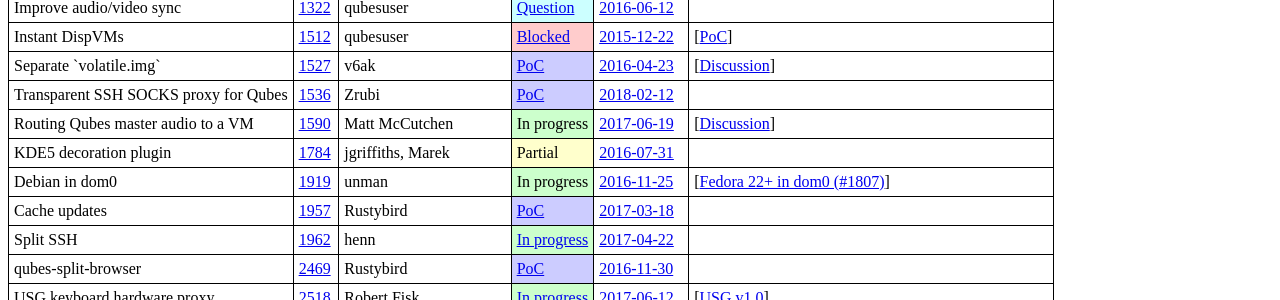
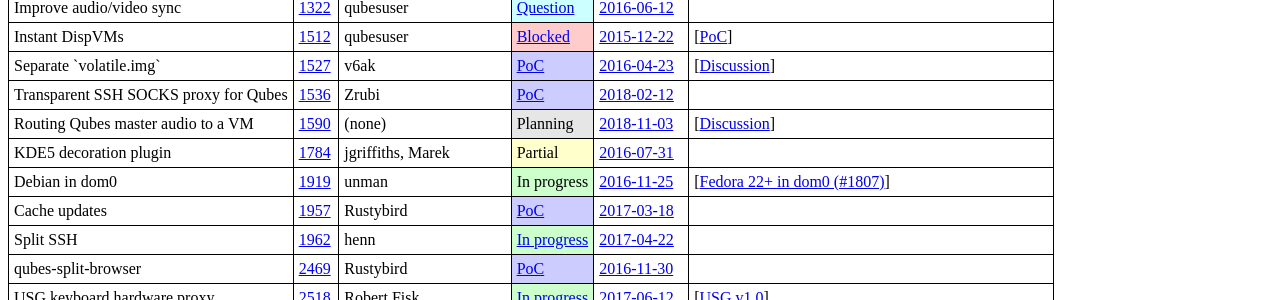
Before and after one commit to QubesOS/qubes-issues, a Jekyll site: the page built from index.md, in a window 1280 px wide. Shown: the part 353-653 px from the top of the page. Built offline with Jekyll 4.4.1, drawn with Linux system fonts in a browser that asks for light colours.

Commit message:
Update #1590

```diff
--- a/_data/features.yml
+++ b/_data/features.yml
@@ -169,13 +169,13 @@
 
 - name   : Routing Qubes master audio to a VM
   issue  : 1590
-  devs   : Matt McCutchen
+  devs   :
   status :
-    term   : In progress
+    term   : Planning
     url    :
   updated:
-    date   : 2017-06-19
-    url    : https://github.com/QubesOS/qubes-issues/issues/1590#issuecomment-309379914
+    date   : 2018-11-03
+    url    : https://github.com/QubesOS/qubes-issues/issues/1590#issuecomment-435604304
   info   :
   - desc   : Discussion
     url    : https://groups.google.com/d/topic/qubes-devel/kmAjYCP8K_4/discussion
```
